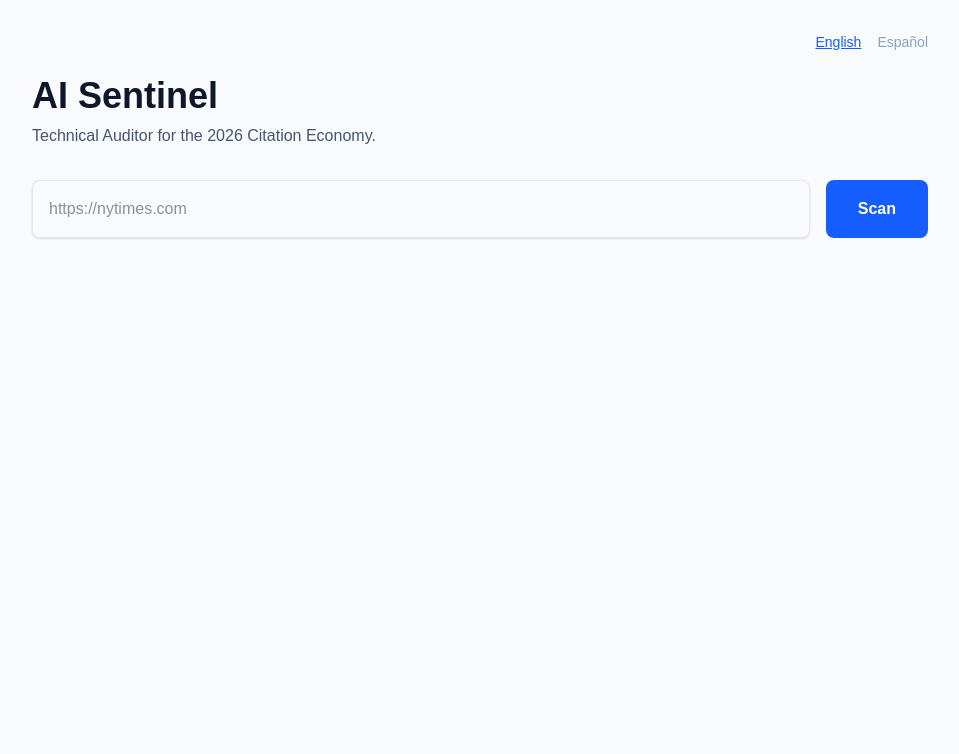
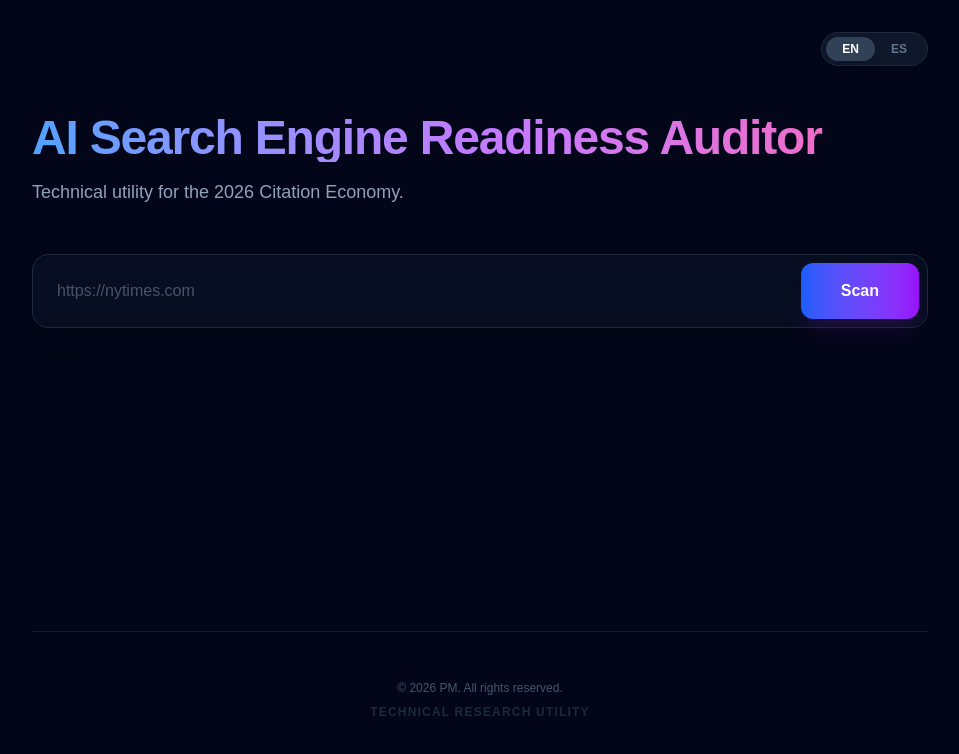
Before and after one commit to pmontecchiarini/ai-search-engine-readiness, a Next.js app in the folder frontend/: page / in a window 1280 px wide. Shown: the top 754 px of the page, without its empty margins (160-1119 px from the left). Built offline with nearby package versions, Linux system fonts and the light colour scheme.

Commit message:
Improve styling and HTML semantics

```diff
--- a/frontend/app/page.tsx
+++ b/frontend/app/page.tsx
@@ -2,7 +2,6 @@
 
 import { useState } from 'react';
 
-// 1. Define the technical interface for the Audit Result
 interface AuditMetric {
   passed: boolean;
   title: string;
@@ -16,7 +15,7 @@ interface AuditResults {
   [key: string]: AuditMetric;
 }
 
-export default function SentinelHome() {
+export default function AuditorHome() {
   const [lang, setLang] = useState<'en' | 'es'>('en');
   const [url, setUrl] = useState('');
   const [results, setResults] = useState<AuditResults | null>(null);
@@ -25,111 +24,128 @@ export default function SentinelHome() {
   const startAudit = async () => {
     if (!url) return;
     setLoading(true);
-    setResults(null); // Clear previous results
+    setResults(null);
 
     try {
-      // Use 127.0.0.1 to avoid IPv6 issues common on macOS
       const response = await fetch(`http://127.0.0.1:8000/api/audit?url=${encodeURIComponent(url)}&lang=${lang}`);
-
       if (!response.ok) throw new Error('Backend error');
-
       const data = await response.json();
       setResults(data.results);
     } catch (error) {
       console.error("Audit failed", error);
-      alert(lang === 'en' ? "Ensure your FastAPI server is running!" : "¡Asegúrate de que el servidor FastAPI esté corriendo!");
     } finally {
       setLoading(false);
     }
   };
 
   return (
-    <main className="min-h-screen bg-slate-50 p-8">
-      <div className="max-w-4xl mx-auto">
-        {/* Language Switcher */}
-        <div className="flex justify-end gap-4 mb-6 text-sm font-medium">
+    <div className="min-h-screen bg-slate-950 text-slate-200 p-8 selection:bg-purple-500/30 flex flex-col">
+      <main className="max-w-4xl mx-auto flex-1 w-full">
+
+        {/* Language Switcher - Aria-label added for accessibility */}
+        <nav className="flex justify-end gap-2 mb-12" aria-label={lang === 'en' ? 'Language selection' : 'Selección de idioma'}>
+          <div className="flex bg-slate-900 p-1 rounded-full border border-slate-800">
             <button
               onClick={() => setLang('en')}
-            className={lang === 'en' ? 'text-blue-600 underline' : 'text-slate-400'}
-          >English</button>
+              aria-pressed={lang === 'en'}
+              className={`px-4 py-1 rounded-full text-xs font-bold transition-all ${lang === 'en' ? 'bg-slate-700 text-white shadow-lg' : 'text-slate-500 hover:text-slate-300'}`}
+            >EN</button>
             <button
               onClick={() => setLang('es')}
-            className={lang === 'es' ? 'text-blue-600 underline' : 'text-slate-400'}
-          >Español</button>
+              aria-pressed={lang === 'es'}
+              className={`px-4 py-1 rounded-full text-xs font-bold transition-all ${lang === 'es' ? 'bg-slate-700 text-white shadow-lg' : 'text-slate-500 hover:text-slate-300'}`}
+            >ES</button>
           </div>
+        </nav>
 
-        <h1 className="text-4xl font-bold text-slate-900 mb-2">AI Sentinel</h1>
-        <p className="text-slate-600 mb-8">
+        {/* Semantic Header */}
+        <header className="mb-12">
+          <h1 className="text-5xl font-extrabold tracking-tight mb-4 bg-clip-text text-transparent bg-gradient-to-r from-blue-400 via-purple-400 to-pink-400">
+            AI Search Engine Readiness Auditor
+          </h1>
+          <p className="text-slate-400 text-lg">
             {lang === 'en'
-            ? 'Technical Auditor for the 2026 Citation Economy.'
-            : 'Auditor Técnico para la Economía de Citación 2026.'}
+              ? 'Technical utility for the 2026 Citation Economy.'
+              : 'Utilidad técnica para la Economía de Citación 2026.'}
           </p>
+        </header>
 
-        {/* Input Area */}
-        <div className="flex gap-4 mb-12">
+        {/* Input Section */}
+        <section className="flex gap-3 mb-16 p-2 bg-slate-900/50 border border-slate-800 rounded-2xl backdrop-blur-sm shadow-2xl" aria-labelledby="input-label">
+          <label id="input-label" className="sr-only">{lang === 'en' ? 'Enter website URL' : 'Ingrese la URL del sitio web'}</label>
           <input
-            type="text"
+            type="url"
             value={url}
             onChange={(e) => setUrl(e.target.value)}
             onKeyDown={(e) => e.key === 'Enter' && startAudit()}
             placeholder="https://nytimes.com"
-            className="flex-1 p-4 rounded-lg border border-slate-200 shadow-sm focus:ring-2 focus:ring-blue-500 outline-none text-slate-800"
+            className="flex-1 bg-transparent p-4 rounded-xl outline-none text-white placeholder:text-slate-600 focus:ring-1 focus:ring-purple-500/50 transition-all"
           />
           <button
             onClick={startAudit}
             disabled={loading}
-            className="bg-blue-600 text-white px-8 py-4 rounded-lg font-bold hover:bg-blue-700 transition-all disabled:opacity-50"
+            aria-busy={loading}
+            className="bg-gradient-to-r from-blue-600 to-purple-600 hover:from-blue-500 hover:to-purple-500 text-white px-10 py-4 rounded-xl font-bold transition-all shadow-xl shadow-purple-900/20 disabled:opacity-50 active:scale-95"
           >
-            {loading ? (lang === 'en' ? 'Scanning...' : 'Escaneando...') : (lang === 'en' ? 'Scan' : 'Escanear')}
+            {loading ? '...' : (lang === 'en' ? 'Scan' : 'Escanear')}
           </button>
-        </div>
+        </section>
 
-        {/* Results Grid */}
+        {/* Results Section */}
         {results && (
-          <div className="space-y-8">
-            {/* Sort results by Priority: CRITICAL -> HIGH -> OPTIMIZATION */}
+          <section className="grid gap-6 animate-in fade-in slide-in-from-bottom-4 duration-700" aria-label={lang === 'en' ? 'Audit results' : 'Resultados de la auditoría'}>
             {Object.entries(results)
               .sort(([, a], [, b]) => {
-                const order: { [key: string]: number } = { CRITICAL: 0, HIGH: 1, OPTIMIZATION: 2 };
-                return order[a.priority] - order[b.priority];
+                const order: { [key: string]: number } = { CRITICAL: 0, HIGH: 1, MEDIUM: 2, LOW: 3 };
+                return (order[a.priority] ?? 99) - (order[b.priority] ?? 99);
               })
               .map(([key, metric]) => (
-                <div
+                <article
                   key={key}
-                  className={`p-6 rounded-xl border-l-8 bg-white shadow-sm transition-all
-                    ${metric.passed ? 'border-green-500' :
-                      metric.priority === 'CRITICAL' ? 'border-red-600' :
-                      metric.priority === 'HIGH' ? 'border-orange-500' : 'border-blue-400'}`}
+                  className={`relative p-6 rounded-2xl bg-slate-900 border border-slate-800 transition-all hover:border-slate-700 shadow-2xl border-l-4
+                    ${metric.passed ? 'border-l-green-500' :
+                      metric.priority === 'CRITICAL' ? 'border-l-red-600' :
+                      metric.priority === 'HIGH' ? 'border-l-orange-500' : 'border-l-blue-500'}`}
                 >
-                  <div className="flex justify-between items-center mb-2">
-                    <span className={`text-xs font-black px-2 py-1 rounded ${
-                      metric.priority === 'CRITICAL' ? 'bg-red-100 text-red-700' : 'bg-slate-100 text-slate-600'
+                  <div className="flex justify-between items-center mb-4">
+                    <span className={`text-[10px] font-black px-2 py-1 rounded-md uppercase tracking-widest ${
+                      metric.priority === 'CRITICAL' ? 'bg-red-500/10 text-red-500 border border-red-500/20' :
+                      metric.priority === 'HIGH' ? 'bg-orange-500/10 text-orange-500 border border-orange-500/20' :
+                      'bg-slate-800 text-slate-400'
                     }`}>
                       {metric.priority}
                     </span>
-                    <span className="text-2xl">{metric.passed ? '✅' : '❌'}</span>
+                    <span className="text-xl" aria-hidden="true">{metric.passed ? '✨' : '⚠️'}</span>
                   </div>
 
-                  <h3 className="text-xl font-bold text-slate-800">{metric.title}</h3>
-                  <p className="text-slate-500 text-sm mb-4">{metric.description}</p>
+                  <h3 className="text-xl font-bold text-slate-100 mb-2">{metric.title}</h3>
+                  <p className="text-slate-400 text-sm leading-relaxed mb-4">{metric.description}</p>
 
                   {!metric.passed && (
-                    <div className="mt-4 space-y-3">
-                      <div className="text-sm">
-                        <span className="font-bold text-slate-700 underline">Impact:</span>
-                        <p className="text-slate-600 mt-1">{metric.impact_if_false}</p>
+                    <div className="mt-4 grid gap-4 p-4 rounded-xl bg-slate-950/50 border border-slate-800/50">
+                      <div>
+                        <strong className="block text-[10px] font-bold text-red-400 uppercase mb-1">{lang === 'en' ? 'Risk' : 'Riesgo'}</strong>
+                        <p className="text-sm text-slate-300">{metric.impact_if_false}</p>
                       </div>
-                      <div className="text-sm bg-blue-50 p-3 rounded-md">
-                        <span className="font-bold text-blue-800 italic">Recommended Action:</span>
-                        <p className="text-blue-700 mt-1">{metric.recommendation}</p>
+                      <div className="pt-3 border-t border-slate-800">
+                        <strong className="block text-[10px] font-bold text-blue-400 uppercase mb-1">{lang === 'en' ? 'Recommendation' : 'Recomendación'}</strong>
+                        <p className="text-sm text-slate-300 italic">{metric.recommendation}</p>
                       </div>
                     </div>
                   )}
+                </article>
+              ))}
+          </section>
+        )}
+      </main>
+
+      {/* Semantic Footer */}
+      <footer className="max-w-4xl mx-auto w-full py-12 mt-12 border-t border-slate-900 text-center text-slate-600 text-xs">
+        <p>© 2026 PM. {lang === 'en' ? 'All rights reserved.' : 'Todos los derechos reservados.'}</p>
+        <p className="mt-2 text-slate-800 uppercase tracking-widest font-bold">
+          {lang === 'en' ? 'Technical Research Utility' : 'Utilidad de Investigación Técnica'}
+        </p>
+      </footer>
     </div>
-              ))}
-          </div>
-        )}
-      </div>
-    </main>
   );
 }
```
Also changed, not shown: 2 other files (tests, documents, lock files or other folders). Lines whose indentation alone changed are shown as unchanged.
